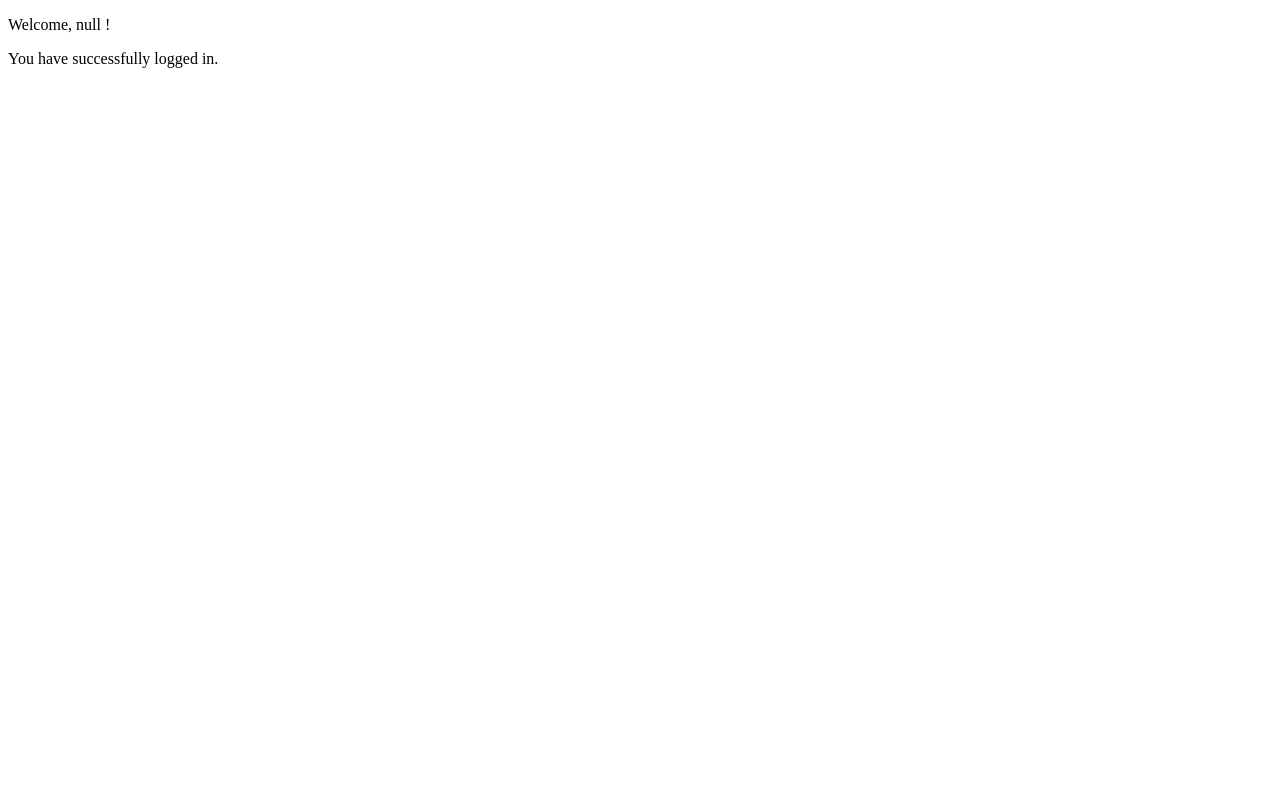
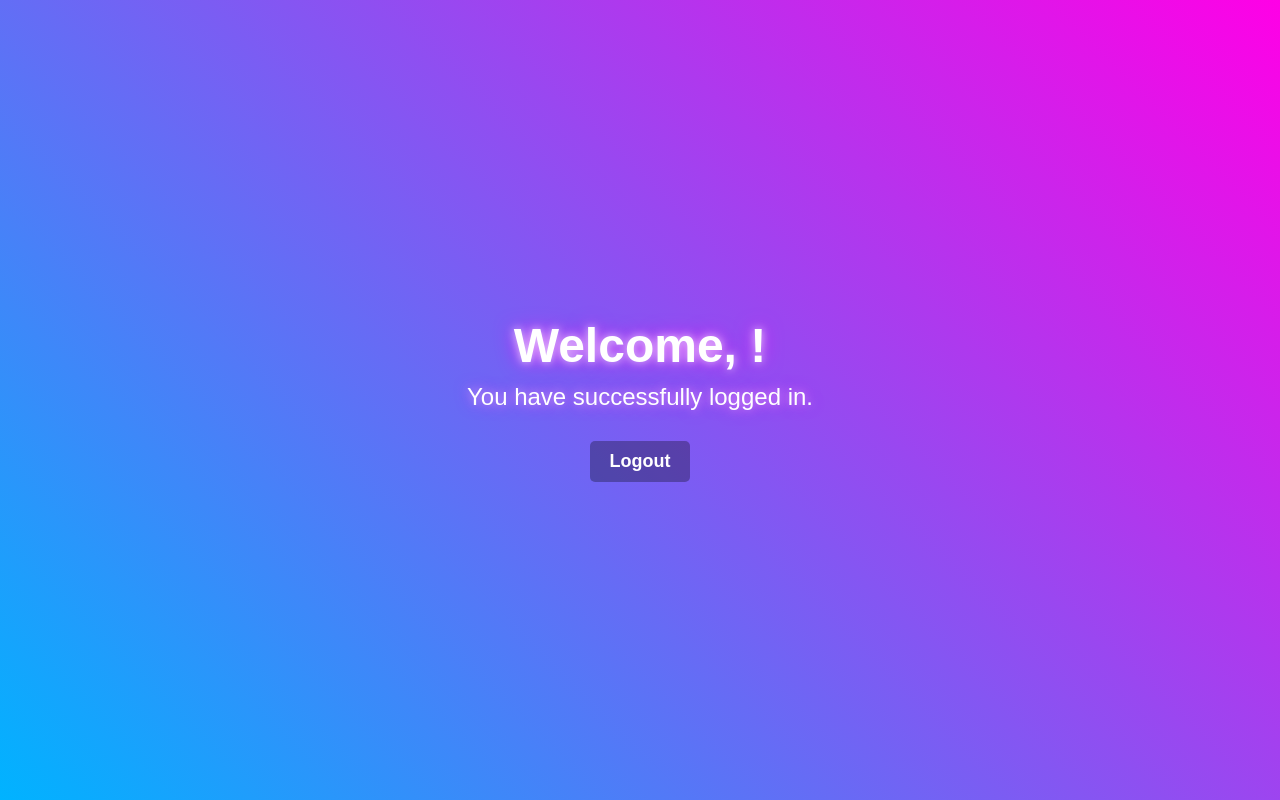
Before and after one commit to bhavanisankardavuluri10/NASA_SPACE_APPS_CHALLANGE, a website: page welcome.html in a window 1280 px wide. Drawn offline with Linux system fonts and the light colour scheme.

Commit message:
Update welcome.html

```diff
--- a/welcome.html
+++ b/welcome.html
@@ -4,19 +4,75 @@
     <meta charset="UTF-8">
     <meta name="viewport" content="width=device-width, initial-scale=1.0">
     <title>Welcome</title>
+    <style>
+        /* Body styling with a gradient background */
+        body {
+            margin: 0;
+            padding: 0;
+            font-family: 'Arial', sans-serif;
+            height: 100vh;
+            display: flex;
+            justify-content: center;
+            align-items: center;
+            flex-direction: column;
+            background: linear-gradient(45deg, #00b3ff, #ff00e6);
+            animation: gradientAnimation 15s ease infinite;
+            color: #fff;
+            text-align: center;
+        }
+
+        @keyframes gradientAnimation {
+            0% { background-position: 0% 50%; }
+            50% { background-position: 100% 50%; }
+            100% { background-position: 0% 50%; }
+        }
+
+        /* Text styles */
+        h1 {
+            font-size: 48px;
+            margin: 0;
+            text-shadow: 0 0 10px rgba(255, 255, 255, 0.8),
+                         0 0 20px rgba(255, 0, 255, 0.8);
+        }
+
+        p {
+            font-size: 24px;
+            margin: 10px 0;
+            text-shadow: 0 0 10px rgba(255, 255, 255, 0.5),
+                         0 0 15px rgba(255, 0, 255, 0.6);
+        }
+
+        /* Button styles */
+        .logout-btn {
+            margin-top: 20px;
+            padding: 10px 20px;
+            font-size: 18px;
+            font-weight: bold;
+            color: #fff;
+            background-color: rgba(0, 0, 0, 0.3);
+            border: none;
+            border-radius: 5px;
+            cursor: pointer;
+            transition: background-color 0.3s ease;
+        }
+
+        .logout-btn:hover {
+            background-color: rgba(0, 0, 0, 0.5);
+        }
+
+    </style>
 </head>
-<body >
+<body>
     <script>
         document.addEventListener('DOMContentLoaded', function() {
+            const params = new URLSearchParams(window.location.search);
+            const username = params.get("username"); // Extract "username" from query parameter
+            document.getElementById("username").textContent = username;
+        });
+    </script>
 
-        const params = new URLSearchParams(window.location.search);
-         const username=params.get("username"); //extract "username" from query parameter
-         document.getElementById("p").textContent=`Welcome, ${username} !`;
-        })
-   </script>
-    <p id="p"></p>
-
+    <h1>Welcome, <span id="username"></span>!</h1>
     <p>You have successfully logged in.</p>
-
+    <button class="logout-btn" onclick="window.location.href='/login.html';">Logout</button>
 </body>
 </html>
```
